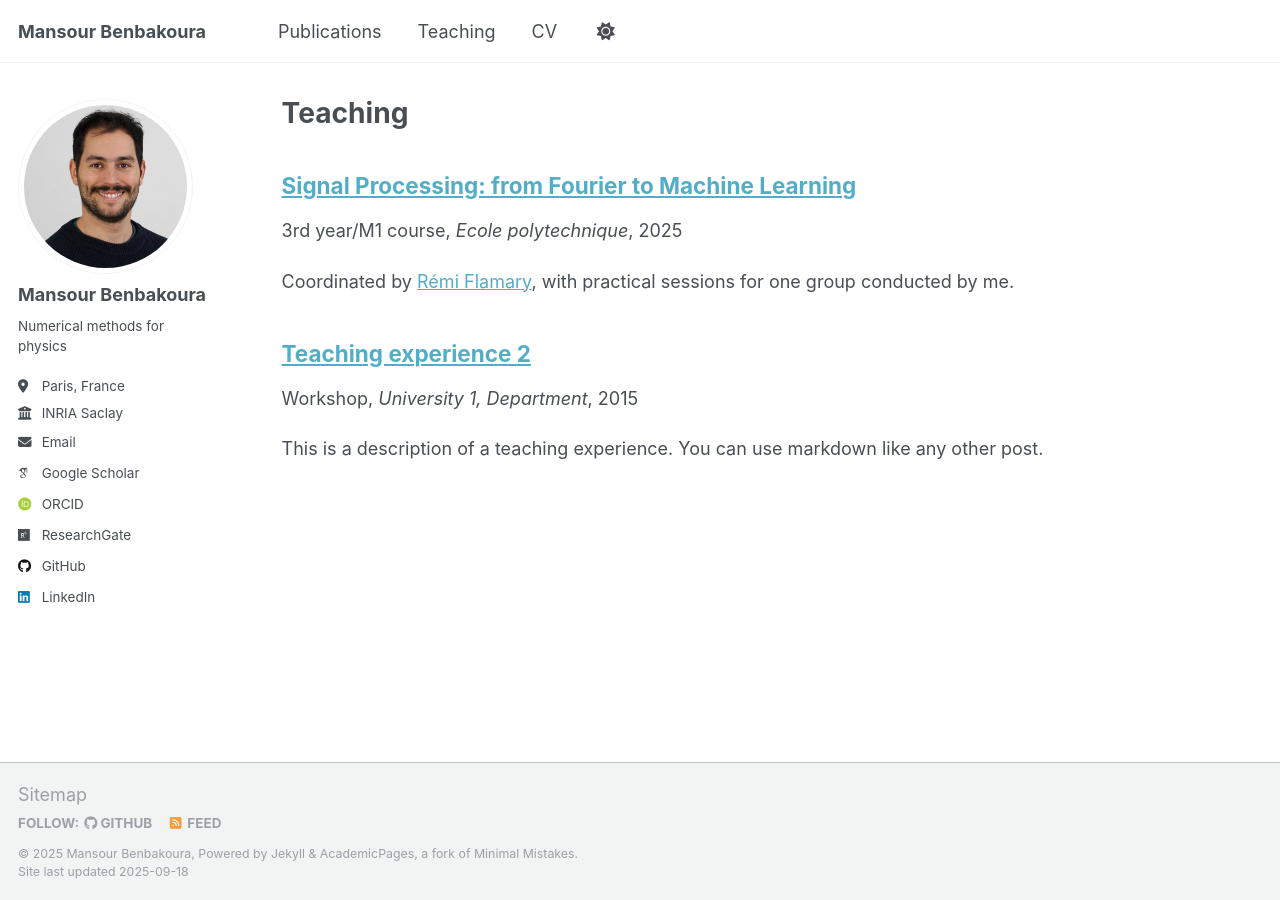
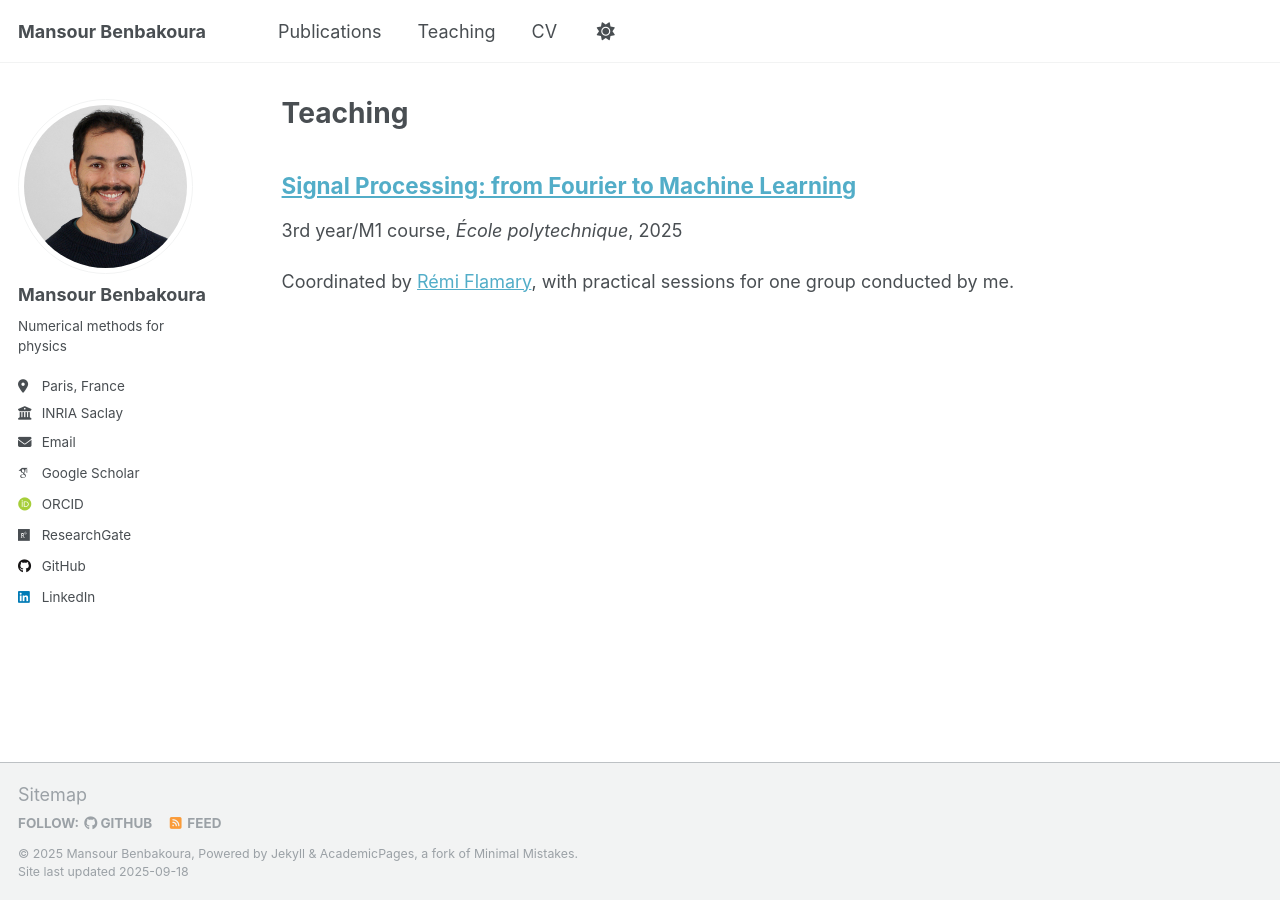
Before and after one commit to mansour-b/mansour-b.github.io, a Jekyll site: the page built from _pages/teaching.html, in a window 1280 px wide. Built offline with Jekyll 4.4.1, drawn with Linux system fonts in a browser that asks for light colours; some web fonts are replaced; a script that is not in the unit is left out.

Commit message:
remove dummy entries

```diff
--- a/_teaching/2015-spring-teaching-2.md
+++ /dev/null
@@ -1,20 +0,0 @@
----
-title: "Teaching experience 2"
-collection: teaching
-type: "Workshop"
-permalink: /teaching/2015-spring-teaching-1
-venue: "University 1, Department"
-date: 2015-01-01
-location: "City, Country"
----
-
-This is a description of a teaching experience. You can use markdown like any other post.
-
-Heading 1
-======
-
-Heading 2
-======
-
-Heading 3
-======
```
Also changed, not shown: _teaching/2025-signal-processing.md (renamed from _teaching/2014-spring-teaching-1.md, +1 -1 lines).
